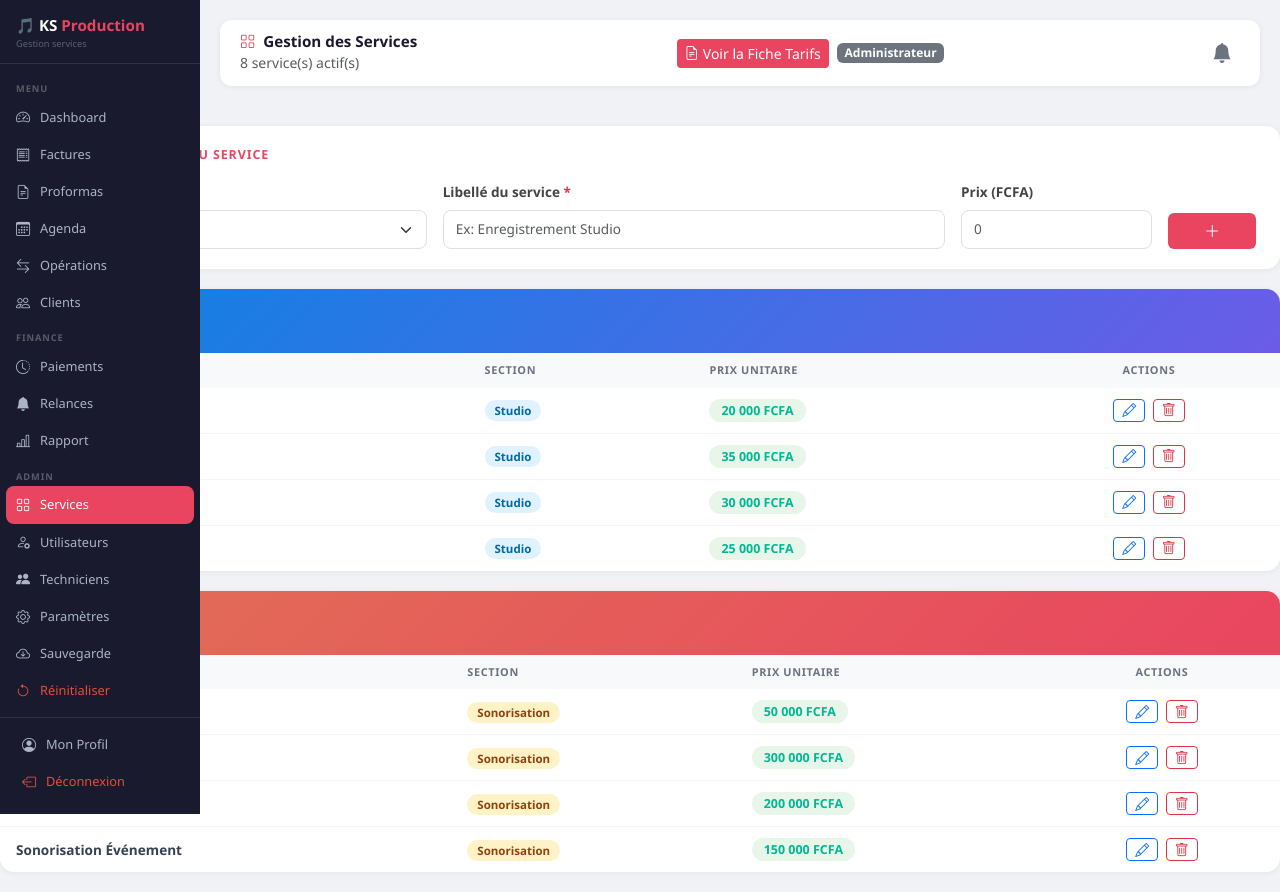
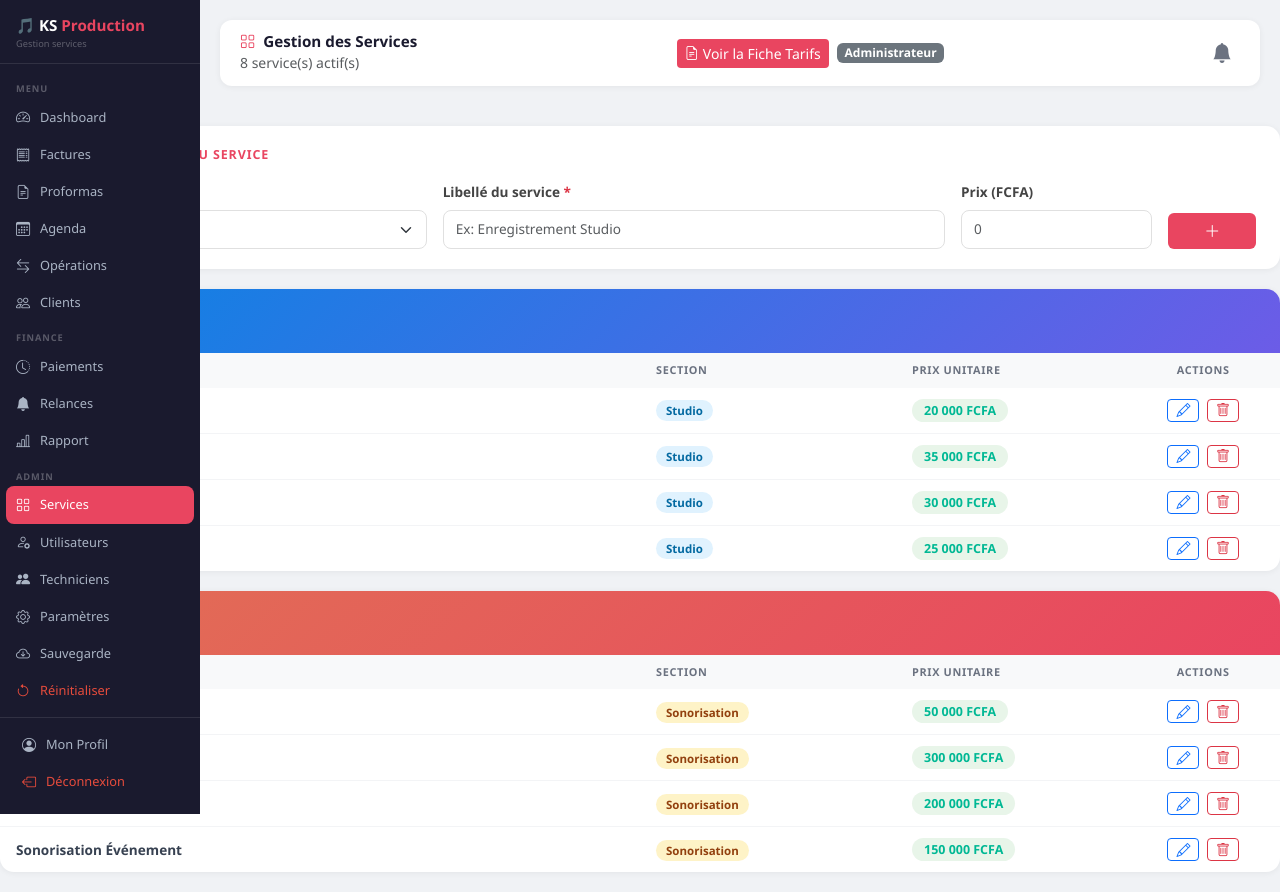
Before and after one commit to Awute-Maxime/ks-production-web, a Flask app: page /services in a window 1280 px wide. Run offline with Flask 3, Linux system fonts and the light colour scheme; the visitor is signed in with stand-in values (Sample User, id 1); data comes from the database, SQL or seed files in the repository; data that the repository does not hold is empty.

Commit message:
Fix: alignement colonnes tableau services

```diff
--- a/templates/services.html
+++ b/templates/services.html
@@ -3,16 +3,6 @@
 <head>
     <meta charset="UTF-8">
     <meta name="viewport" content="width=device-width, initial-scale=1.0">
-    <!-- PWA -->
-    <link rel="manifest" href="/static/manifest.json">
-    <meta name="theme-color" content="#e94560">
-    <meta name="mobile-web-app-capable" content="yes">
-    <meta name="apple-mobile-web-app-capable" content="yes">
-    <meta name="apple-mobile-web-app-status-bar-style" content="black-translucent">
-    <meta name="apple-mobile-web-app-title" content="KS Production">
-    <link rel="apple-touch-icon" href="/static/icons/icon-192x192.png">
-    <link rel="icon" type="image/png" sizes="32x32" href="/static/icons/favicon-32x32.png">
-    <link rel="icon" type="image/png" sizes="16x16" href="/static/icons/favicon-16x16.png">
     <title>Services — KS Production</title>
     <link href="https://cdn.jsdelivr.net/npm/bootstrap@5.3.0/dist/css/bootstrap.min.css" rel="stylesheet">
     <link href="https://cdn.jsdelivr.net/npm/bootstrap-icons@1.10.5/font/bootstrap-icons.css" rel="stylesheet">
@@ -61,12 +51,16 @@
         .section-header .s-count { font-size: .72rem; opacity: .75; }
 
         /* TABLE */
-        .svc-table { width: 100%; border-collapse: collapse; }
+        .svc-table { width: 100%; border-collapse: collapse; table-layout: fixed; }
         .svc-table thead th {
             background: #f8f9fa; color: #6b7280; font-size: .68rem;
             text-transform: uppercase; letter-spacing: .06em;
             padding: 9px 16px; font-weight: 600; border: none;
         }
+        .svc-table thead th:nth-child(1) { width: 50%; }
+        .svc-table thead th:nth-child(2) { width: 20%; }
+        .svc-table thead th:nth-child(3) { width: 18%; }
+        .svc-table thead th:nth-child(4) { width: 12%; }
         .svc-table tbody tr { border-bottom: 1px solid #f3f4f6; transition: background .15s; }
         .svc-table tbody tr:last-child { border-bottom: none; }
         .svc-table tbody tr:hover { background: #f8f9fe; }
@@ -514,15 +508,5 @@ function initBadgeAlertes() {
 }
 document.addEventListener('DOMContentLoaded', initBadgeAlertes);
 </script>
-    <!-- Service Worker PWA -->
-    <script>
-      if ('serviceWorker' in navigator) {
-        window.addEventListener('load', () => {
-          navigator.serviceWorker.register('/service-worker.js')
-            .then(reg => console.log('SW enregistré:', reg.scope))
-            .catch(err => console.log('SW erreur:', err));
-        });
-      }
-    </script>
 </body>
 </html>
```
